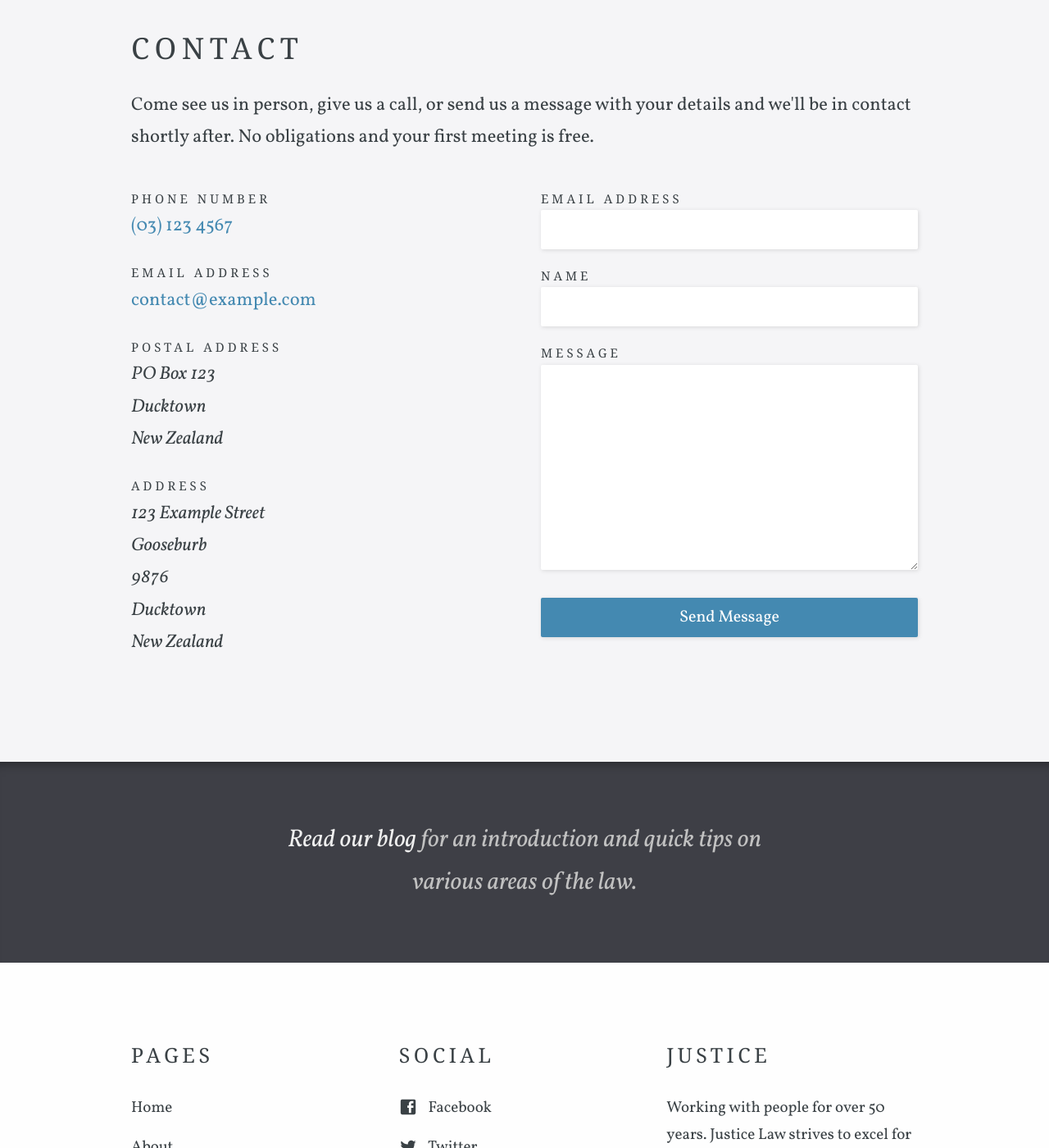
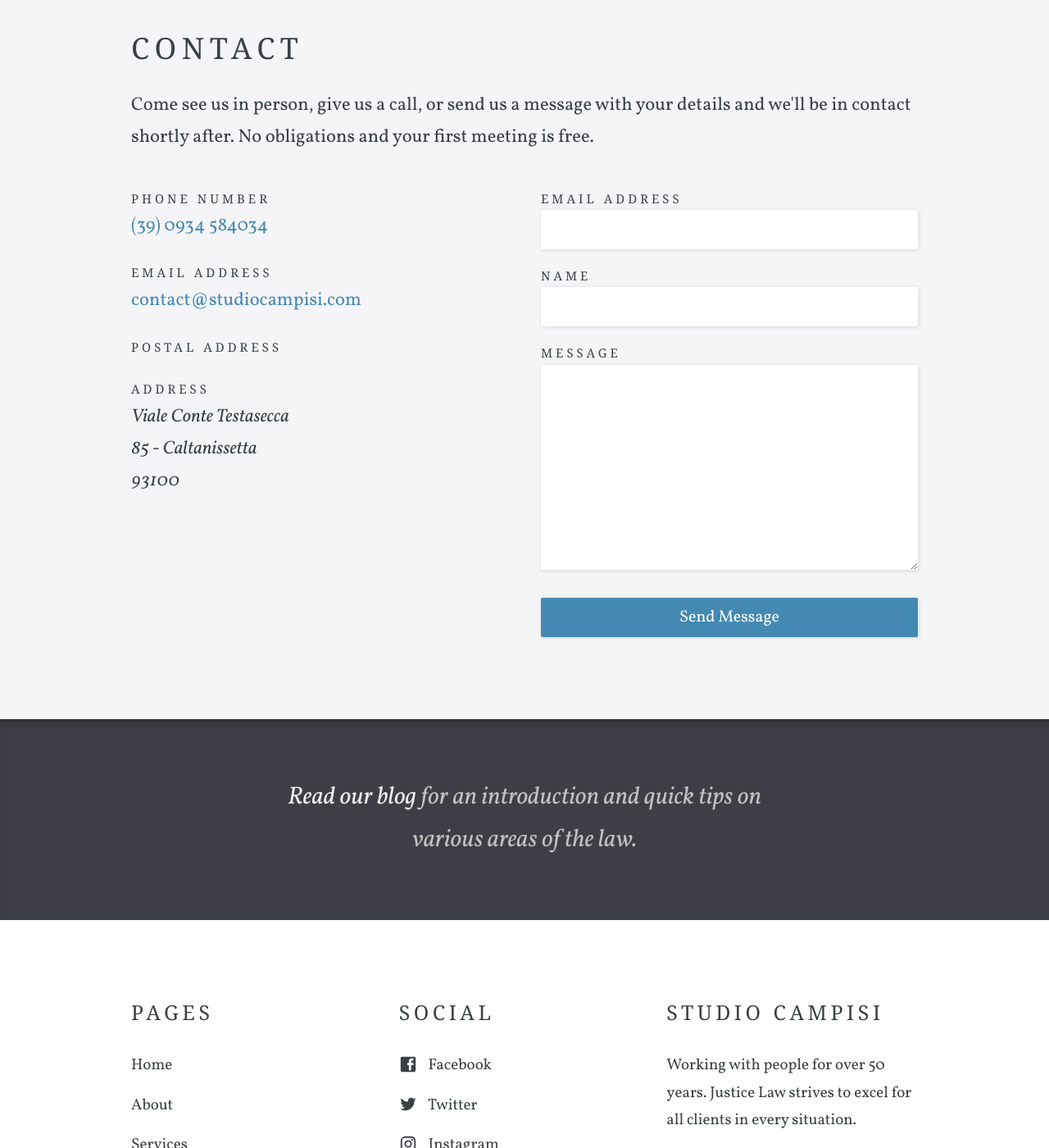
Before and after one commit to leandrocampisi/Cannon, a Jekyll site: the page built from contact.html, in a window 1280 px wide and 1400 px high, scrolled down 468 px. Shown: the whole window at 82% size. Built offline with Jekyll 4.4.1, drawn with Linux system fonts in a browser that asks for light colours; some web fonts are replaced; some of the changed text lies outside the part shown.

Commit message:
Update company.yml

```diff
--- a/_data/company.yml
+++ b/_data/company.yml
@@ -1,6 +1,5 @@
-title: Justice
+title: Studio Campisi
 description: Working with people for over 50 years. Justice Law strives to excel for all clients in every situation.
-contact_email_address: contact@example.com
-phone: (03) 123 4567
-address: 123 Example Street, Gooseburb, 9876, Ducktown, New Zealand
-postal_address: PO Box 123, Ducktown, New Zealand
+contact_email_address: contact@studiocampisi.com
+phone: (39) 0934 584034
+address: Viale Conte Testasecca, 85 - Caltanissetta, 93100
```
